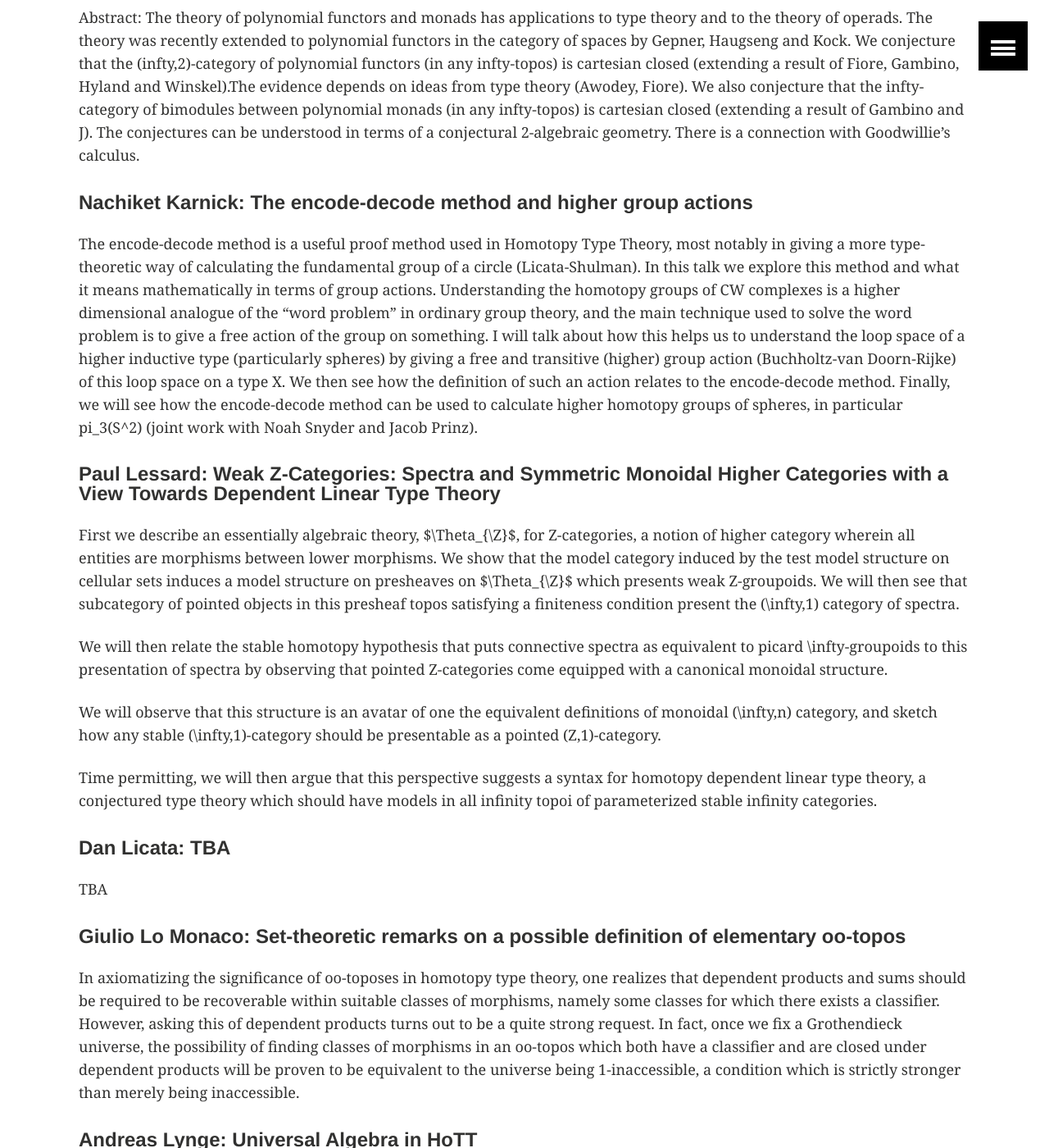
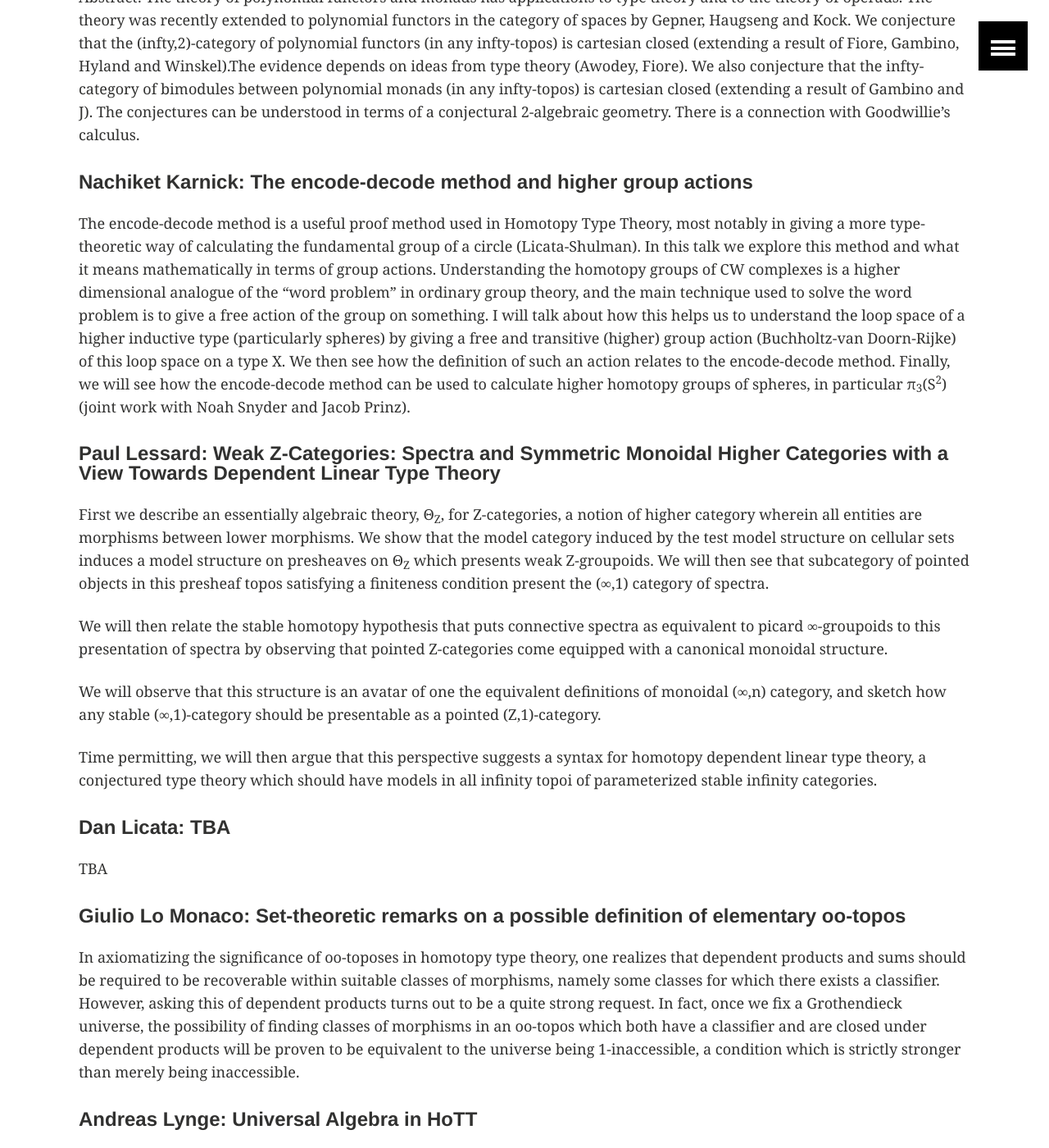
Before and after one commit to HoTT/HoTT-2019, a Jekyll site: the page built from programme.md, in a window 1280 px wide and 1400 px high, scrolled down 6724 px. Shown: the whole window at 82% size. Built offline with Jekyll 4.4.1, drawn with Linux system fonts in a browser that asks for light colours; some of the changed text lies outside the part shown.

Commit message:
formatting in programme

```diff
--- a/programme.md
+++ b/programme.md
@@ -16,7 +16,7 @@ Based on a loose correspondence between, on one hand, a first order version of i
 
 #### Thorsten Altenkirch: Naturality for free (the category interpretation of directed  type theory)
 
-The idea that types are abstract, that is they cannot be inspected, underlies parametricity in particular the "free theorem" that all polymorphic functions are natural, and univalence (isomorphic types are equal}). What is the relation between these two principles? We design a directed type theory which is inspired by a refinement of the groupoid model, replacing groupoids by categories. This Type Theory features polarities, directed version of the usual type formers (Pi and Sigma), a directed hom-type replacing symmetric equality and an operation "core" that constructs the groupoid of invertible maps, a directed form of path induction and directed univalence. From these principle we can derive both the usual univalence for groupoids and naturality for polymorphic functions. Our theory is truncated but we envisage that the syntax semantics can be extended to higher categories using complete Segal spaces.
+The idea that types are abstract, that is they cannot be inspected, underlies parametricity in particular the "free theorem" that all polymorphic functions are natural, and univalence (isomorphic types are equal). What is the relation between these two principles? We design a directed type theory which is inspired by a refinement of the groupoid model, replacing groupoids by categories. This Type Theory features polarities, directed version of the usual type formers (Pi and Sigma), a directed hom-type replacing symmetric equality and an operation "core" that constructs the groupoid of invertible maps, a directed form of path induction and directed univalence. From these principle we can derive both the usual univalence for groupoids and naturality for polymorphic functions. Our theory is truncated but we envisage that the syntax semantics can be extended to higher categories using complete Segal spaces.
 
 The proposal is related to recent work by Paige North. We acknowledge useful discussions with her and with Dirk Pattinson.
 
@@ -124,15 +124,15 @@ Abstract: The theory of polynomial functors and monads has applications to type
 
 #### Nachiket Karnick: The encode-decode method and higher group actions
 
-The encode-decode method is a useful proof method used in Homotopy Type Theory, most notably in giving a more type-theoretic way of calculating the fundamental group of a circle (Licata-Shulman). In this talk we explore this method and what it means mathematically in terms of group actions. Understanding the homotopy groups of CW complexes is a higher dimensional analogue of the "word problem" in ordinary group theory, and the main technique used to solve the word problem is to give a free action of the group on something. I will talk about how this helps us to understand the loop space of a higher inductive type (particularly spheres) by giving a free and transitive (higher) group action (Buchholtz-van Doorn-Rijke) of this loop space on a type X. We then see how the definition of such an action relates to the encode-decode method. Finally, we will see how the encode-decode method can be used to calculate higher homotopy groups of spheres, in particular pi_3(S^2) (joint work with Noah Snyder and Jacob Prinz).
+The encode-decode method is a useful proof method used in Homotopy Type Theory, most notably in giving a more type-theoretic way of calculating the fundamental group of a circle (Licata-Shulman). In this talk we explore this method and what it means mathematically in terms of group actions. Understanding the homotopy groups of CW complexes is a higher dimensional analogue of the "word problem" in ordinary group theory, and the main technique used to solve the word problem is to give a free action of the group on something. I will talk about how this helps us to understand the loop space of a higher inductive type (particularly spheres) by giving a free and transitive (higher) group action (Buchholtz-van Doorn-Rijke) of this loop space on a type X. We then see how the definition of such an action relates to the encode-decode method. Finally, we will see how the encode-decode method can be used to calculate higher homotopy groups of spheres, in particular &pi;<sub>3</sub>(S<sup>2</sup>) (joint work with Noah Snyder and Jacob Prinz).
 
 #### Paul Lessard: Weak Z-Categories: Spectra and Symmetric Monoidal Higher Categories with a View Towards Dependent Linear Type Theory
 
-First we describe an essentially algebraic theory,  $\Theta_{\Z}$, for Z-categories, a notion of higher category wherein all entities are morphisms between lower morphisms. We show that the model category induced by the test model structure on cellular sets induces a model structure on presheaves on $\Theta_{\Z}$ which presents weak Z-groupoids. We will then see that subcategory of pointed objects in this presheaf topos satisfying a finiteness condition present the (\infty,1) category of spectra.
+First we describe an essentially algebraic theory,  &Theta;<sub>Z</sub>, for Z-categories, a notion of higher category wherein all entities are morphisms between lower morphisms. We show that the model category induced by the test model structure on cellular sets induces a model structure on presheaves on &Theta;<sub>Z</sub> which presents weak Z-groupoids. We will then see that subcategory of pointed objects in this presheaf topos satisfying a finiteness condition present the (&infin;,1) category of spectra.
 
-We will then relate the stable homotopy hypothesis that puts connective spectra as equivalent to picard \infty-groupoids to this presentation of spectra by observing that pointed Z-categories come equipped with a canonical monoidal structure.
+We will then relate the stable homotopy hypothesis that puts connective spectra as equivalent to picard &infin;-groupoids to this presentation of spectra by observing that pointed Z-categories come equipped with a canonical monoidal structure.
 
-We will observe that this structure is an avatar of one the equivalent definitions of monoidal (\infty,n) category, and sketch how any stable (\infty,1)-category should be presentable as a pointed (Z,1)-category.
+We will observe that this structure is an avatar of one the equivalent definitions of monoidal (&infin;,n) category, and sketch how any stable (&infin;,1)-category should be presentable as a pointed (Z,1)-category.
 
 Time permitting, we will then argue that this perspective suggests a syntax for homotopy dependent linear type theory, a conjectured type theory which should have models in all infinity topoi of parameterized stable infinity categories.
 
@@ -154,7 +154,7 @@ Locally cartesian closed (lcc) categories are natural categorical models of depe
 
 This talk introduces the big cwfs of lcc 1-categories and lcc quasi-categories, a novel coherence construction for dependent type theories. In the 1-categorical case, the technique provides a new proof of the interpretation of extensional type theory in lcc categories. The big cwf of lcc quasi-categories supports substitution-stable type and term formers for dependent sums and products, but expected judgemental laws such as &beta; equality hold only up to contractible path equality. I expect that this structure suffices to interpret a hypothetical weak variant of intensional type theory.
 
-Our point of departure is the observation that, when working in type theory, changing the ambient context is akin to changing the base terms of the underlying theory. For example, proving v : &sigma; |- t : &tau; is equivalent to proving |- t : &tau; in a type theory that was freely extended by a term v of type &sigma;. We take the idea that contexts represent different type theories literally and assign to each context a separate model, i.e. a separate lcc category. Context extension then corresponds to freely adjoining an interpretation of a term to an lcc category.
+Our point of departure is the observation that, when working in type theory, changing the ambient context is akin to changing the base terms of the underlying theory. For example, proving v : &sigma; ⊢ t : &tau; is equivalent to proving ⊢ t : &tau; in a type theory that was freely extended by a term v of type &sigma;. We take the idea that contexts represent different type theories literally and assign to each context a separate model, i.e. a separate lcc category. Context extension then corresponds to freely adjoining an interpretation of a term to an lcc category.
 
 Theorem: The big cwf of lcc 1-categories contains every lcc category up to equivalence, it has an initial context and comprehensions, and it supports &Sigma;, &Pi; and extensional Eq types.
 
@@ -198,7 +198,7 @@ TBA
 
 #### Egbert Rijke: Agda formalization of homotopy pullbacks and pushouts using cubical diagrams
 
-I would like to present a library of results on homotopy pushouts and pullbacks written in a subsystem of Agda. In this library of about 6000 lines of code, pullbacks and pushouts are specified via their universal properties, but there is no general assumption that universes are closed under pushouts, or that they even exist, and pushouts are also not assumed to satisfy strict computation rules on the point constructors. Using cubical diagrams, we first show that in a commuting cube, if the bottoms square is a pullback square then the top square is a pullback square if and only if it is fiberwise a pullback square. This result is then used to derive the dependent universal property of pushouts from the ordinary universal property of pushouts. With the dependent universal property of pushouts we use cubical diagrams again to show that pushouts are universal, i.e.~that pullbacks of pushouts are pushouts again, and we phrase the descent property of pushouts using cubical diagrams, following the paper of Anel, Biederman, Finster, and Joyal. We also use our methods to give a straightforward characterization of the identity types of pushouts.
+I would like to present a library of results on homotopy pushouts and pullbacks written in a subsystem of Agda. In this library of about 6000 lines of code, pullbacks and pushouts are specified via their universal properties, but there is no general assumption that universes are closed under pushouts, or that they even exist, and pushouts are also not assumed to satisfy strict computation rules on the point constructors. Using cubical diagrams, we first show that in a commuting cube, if the bottoms square is a pullback square then the top square is a pullback square if and only if it is fiberwise a pullback square. This result is then used to derive the dependent universal property of pushouts from the ordinary universal property of pushouts. With the dependent universal property of pushouts we use cubical diagrams again to show that pushouts are universal, i.e. that pullbacks of pushouts are pushouts again, and we phrase the descent property of pushouts using cubical diagrams, following the paper of Anel, Biederman, Finster, and Joyal. We also use our methods to give a straightforward characterization of the identity types of pushouts.
 
 #### Robert Rose: Constructing the natural numbers in intensional type theories with S1
 
@@ -240,7 +240,7 @@ An extended version of our paper is available at: https://arxiv.org/abs/1904.085
 
 Lawvere theories and (coloured) operads provide particularly nice representations for suitable algebraic theories with a given set of sorts, as monoids in certain categories of collections.
 
-We extend this to dependently-sorted algebraic theories: For an inverse category $I$, we show how suitable “$I$-sorted contextual categories” may be viewed as monoids in a category of “$I$-collections”, and also as generalised Lawvere theories in the sense of Berger–Melliès–Weber. When $I$ is a set, we recover the usual definition of $I$-sorted Lawvere theory.
+We extend this to dependently-sorted algebraic theories: For an inverse category I, we show how suitable “I-sorted contextual categories” may be viewed as monoids in a category of “I-collections”, and also as generalised Lawvere theories in the sense of Berger–Melliès–Weber. When I is a set, we recover the usual definition of I-sorted Lawvere theory.
 
 #### Andrew Swan: On Church's Thesis in Cubical Assemblies
 
@@ -252,7 +252,7 @@ TBA
 
 #### Taichi Uemura: A General Framework for the Semantics of Type Theory
 
-We propose an abstract notion of a type theory to unify the semantics of various type theories including Martin-L\"{o}f type theory, two-level type theory and cubical type theory. We establish basic results in the semantics of type theory: every type theory has a bi-initial model; every model of a type theory has its internal language; the category of theories over a type theory is bi-equivalent to a full sub-2-category of the 2-category of models of the type theory.
+We propose an abstract notion of a type theory to unify the semantics of various type theories including Martin-L&ouml;f type theory, two-level type theory and cubical type theory. We establish basic results in the semantics of type theory: every type theory has a bi-initial model; every model of a type theory has its internal language; the category of theories over a type theory is bi-equivalent to a full sub-2-category of the 2-category of models of the type theory.
 
 #### Benno van den Berg: Uniform Kan fibrations in simplicial sets
 
```
Also changed, not shown: other parts of programme.md (+3 -3 lines).
